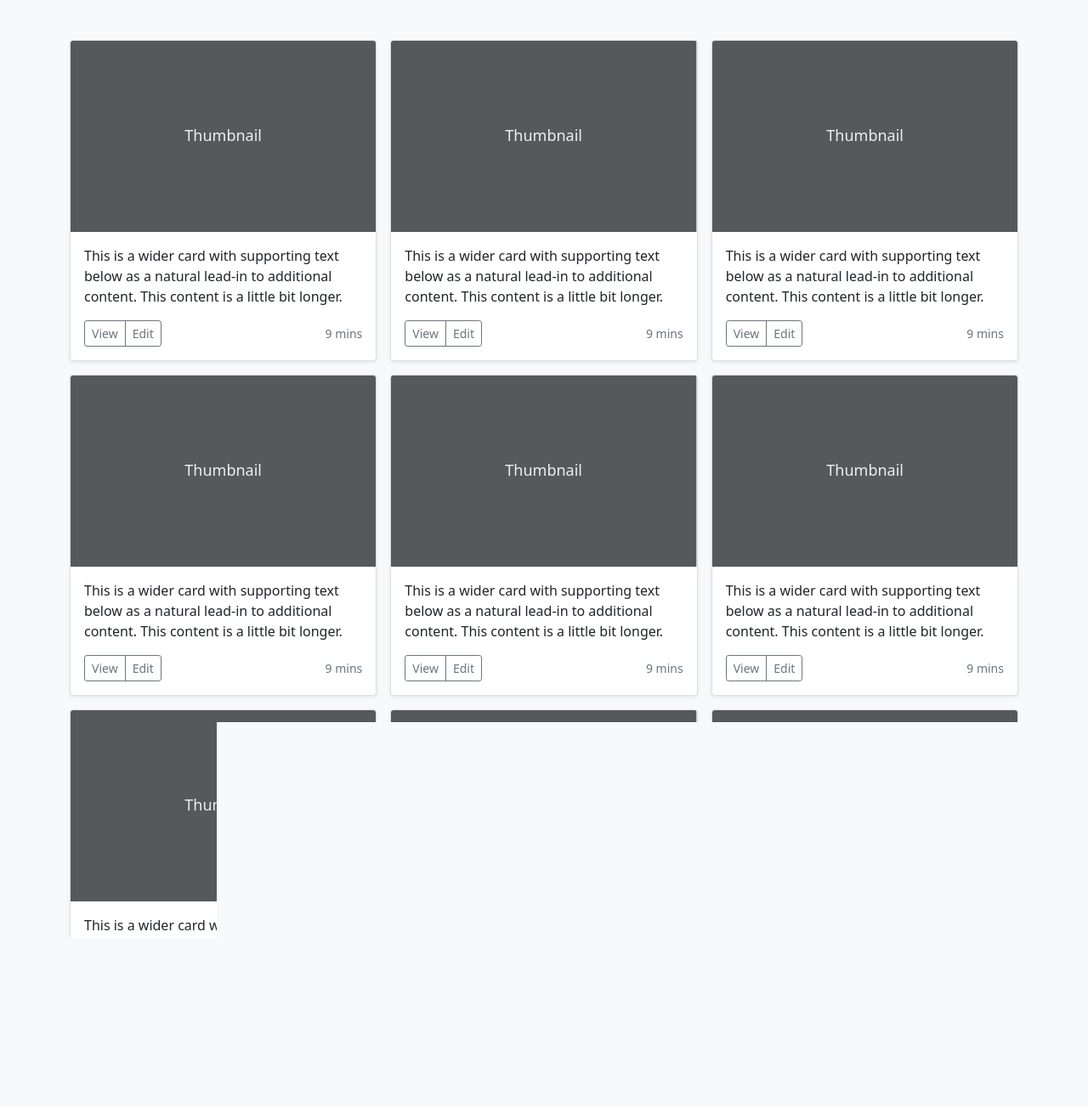
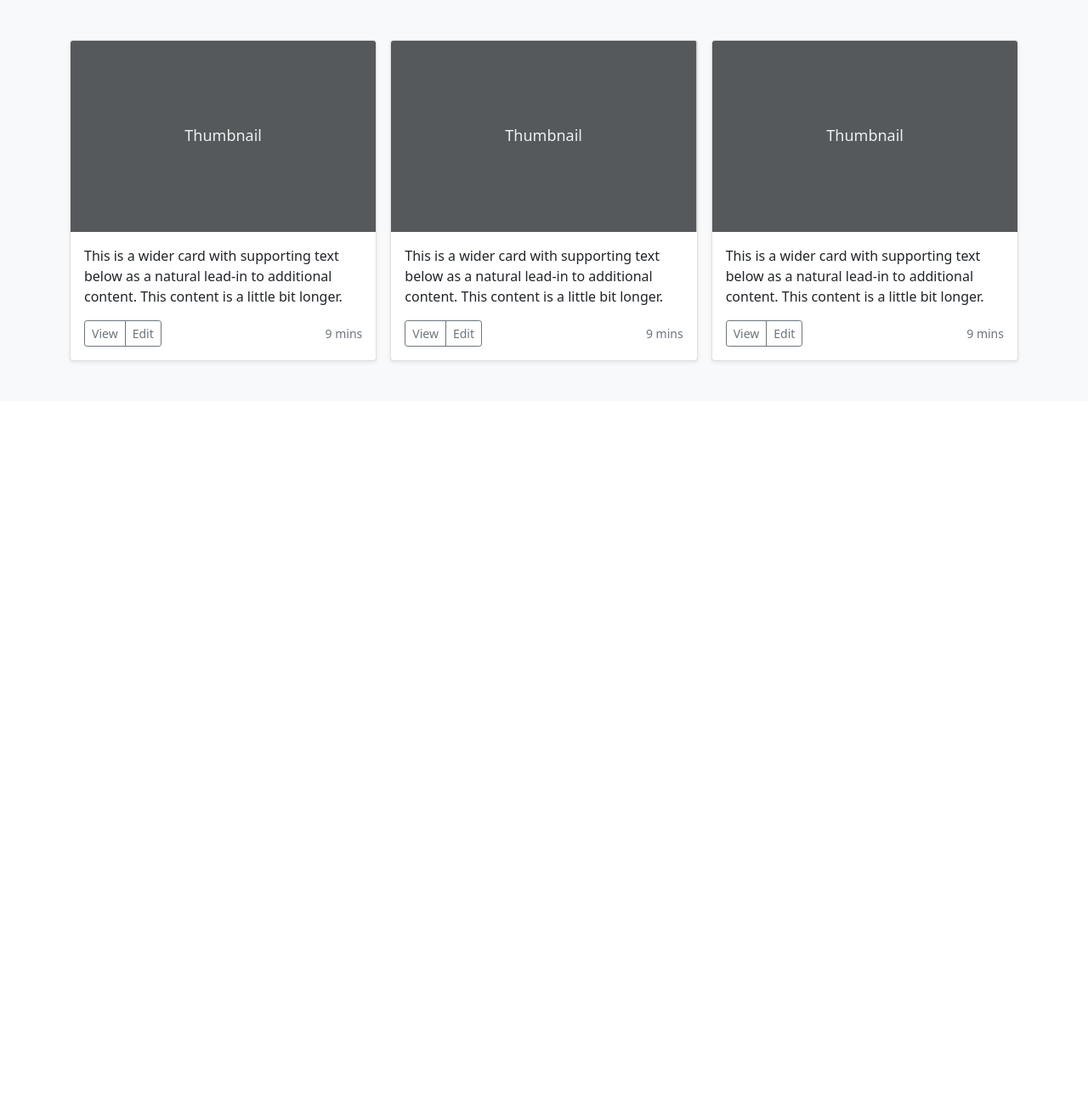
Before and after one commit to randor12/VTHacks8, a Flask app: page / in a window 1280 px wide. Shown: the part 421-1724 px from the top of the page at 85% size. After the commit the page ends 849 px from the top, so only its background shows below. Run offline with Flask 2, Linux system fonts and the light colour scheme; some libraries are stand-ins or nearby versions.

Commit message:
front end update

```diff
--- a/templates/base.html
+++ b/templates/base.html
@@ -134,119 +134,119 @@
             </div>
           </div>
         </div>
-
-        <div class="col">
-          <div class="card shadow-sm">
-            <svg class="bd-placeholder-img card-img-top" width="100%" height="225" xmlns="http://www.w3.org/2000/svg" role="img" aria-label="Placeholder: Thumbnail" preserveAspectRatio="xMidYMid slice" focusable="false"><title>Placeholder</title><rect width="100%" height="100%" fill="#55595c"/><text x="50%" y="50%" fill="#eceeef" dy=".3em">Thumbnail</text></svg>
-
-            <div class="card-body">
-              <p class="card-text">This is a wider card with supporting text below as a natural lead-in to additional content. This content is a little bit longer.</p>
-              <div class="d-flex justify-content-between align-items-center">
-                <div class="btn-group">
-                  <button type="button" class="btn btn-sm btn-outline-secondary">View</button>
-                  <button type="button" class="btn btn-sm btn-outline-secondary">Edit</button>
-                </div>
-                <small class="text-muted">9 mins</small>
-              </div>
-            </div>
-          </div>
-        </div>
-        <div class="col">
-          <div class="card shadow-sm">
-            <svg class="bd-placeholder-img card-img-top" width="100%" height="225" xmlns="http://www.w3.org/2000/svg" role="img" aria-label="Placeholder: Thumbnail" preserveAspectRatio="xMidYMid slice" focusable="false"><title>Placeholder</title><rect width="100%" height="100%" fill="#55595c"/><text x="50%" y="50%" fill="#eceeef" dy=".3em">Thumbnail</text></svg>
-
-            <div class="card-body">
-              <p class="card-text">This is a wider card with supporting text below as a natural lead-in to additional content. This content is a little bit longer.</p>
-              <div class="d-flex justify-content-between align-items-center">
-                <div class="btn-group">
-                  <button type="button" class="btn btn-sm btn-outline-secondary">View</button>
-                  <button type="button" class="btn btn-sm btn-outline-secondary">Edit</button>
-                </div>
-                <small class="text-muted">9 mins</small>
-              </div>
-            </div>
-          </div>
-        </div>
-        <div class="col">
-          <div class="card shadow-sm">
-            <svg class="bd-placeholder-img card-img-top" width="100%" height="225" xmlns="http://www.w3.org/2000/svg" role="img" aria-label="Placeholder: Thumbnail" preserveAspectRatio="xMidYMid slice" focusable="false"><title>Placeholder</title><rect width="100%" height="100%" fill="#55595c"/><text x="50%" y="50%" fill="#eceeef" dy=".3em">Thumbnail</text></svg>
-
-            <div class="card-body">
-              <p class="card-text">This is a wider card with supporting text below as a natural lead-in to additional content. This content is a little bit longer.</p>
-              <div class="d-flex justify-content-between align-items-center">
-                <div class="btn-group">
-                  <button type="button" class="btn btn-sm btn-outline-secondary">View</button>
-                  <button type="button" class="btn btn-sm btn-outline-secondary">Edit</button>
-                </div>
-                <small class="text-muted">9 mins</small>
-              </div>
-            </div>
-          </div>
-        </div>
-
-        <div class="col">
-          <div class="card shadow-sm">
-            <svg class="bd-placeholder-img card-img-top" width="100%" height="225" xmlns="http://www.w3.org/2000/svg" role="img" aria-label="Placeholder: Thumbnail" preserveAspectRatio="xMidYMid slice" focusable="false"><title>Placeholder</title><rect width="100%" height="100%" fill="#55595c"/><text x="50%" y="50%" fill="#eceeef" dy=".3em">Thumbnail</text></svg>
-
-            <div class="card-body">
-              <p class="card-text">This is a wider card with supporting text below as a natural lead-in to additional content. This content is a little bit longer.</p>
-              <div class="d-flex justify-content-between align-items-center">
-                <div class="btn-group">
-                  <button type="button" class="btn btn-sm btn-outline-secondary">View</button>
-                  <button type="button" class="btn btn-sm btn-outline-secondary">Edit</button>
-                </div>
-                <small class="text-muted">9 mins</small>
-              </div>
-            </div>
-          </div>
-        </div>
-        <div class="col">
-          <div class="card shadow-sm">
-            <svg class="bd-placeholder-img card-img-top" width="100%" height="225" xmlns="http://www.w3.org/2000/svg" role="img" aria-label="Placeholder: Thumbnail" preserveAspectRatio="xMidYMid slice" focusable="false"><title>Placeholder</title><rect width="100%" height="100%" fill="#55595c"/><text x="50%" y="50%" fill="#eceeef" dy=".3em">Thumbnail</text></svg>
-
-            <div class="card-body">
-              <p class="card-text">This is a wider card with supporting text below as a natural lead-in to additional content. This content is a little bit longer.</p>
-              <div class="d-flex justify-content-between align-items-center">
-                <div class="btn-group">
-                  <button type="button" class="btn btn-sm btn-outline-secondary">View</button>
-                  <button type="button" class="btn btn-sm btn-outline-secondary">Edit</button>
-                </div>
-                <small class="text-muted">9 mins</small>
-              </div>
-            </div>
-          </div>
-        </div>
-        <div class="col">
-          <div class="card shadow-sm">
-            <svg class="bd-placeholder-img card-img-top" width="100%" height="225" xmlns="http://www.w3.org/2000/svg" role="img" aria-label="Placeholder: Thumbnail" preserveAspectRatio="xMidYMid slice" focusable="false"><title>Placeholder</title><rect width="100%" height="100%" fill="#55595c"/><text x="50%" y="50%" fill="#eceeef" dy=".3em">Thumbnail</text></svg>
-
-            <div class="card-body">
-              <p class="card-text">This is a wider card with supporting text below as a natural lead-in to additional content. This content is a little bit longer.</p>
-              <div class="d-flex justify-content-between align-items-center">
-                <div class="btn-group">
-                  <button type="button" class="btn btn-sm btn-outline-secondary">View</button>
-                  <button type="button" class="btn btn-sm btn-outline-secondary">Edit</button>
-                </div>
-                <small class="text-muted">9 mins</small>
-              </div>
-            </div>
-          </div>
-        </div>
+{##}
+{#        <div class="col">#}
+{#          <div class="card shadow-sm">#}
+{#            <svg class="bd-placeholder-img card-img-top" width="100%" height="225" xmlns="http://www.w3.org/2000/svg" role="img" aria-label="Placeholder: Thumbnail" preserveAspectRatio="xMidYMid slice" focusable="false"><title>Placeholder</title><rect width="100%" height="100%" fill="#55595c"/><text x="50%" y="50%" fill="#eceeef" dy=".3em">Thumbnail</text></svg>#}
+{##}
+{#            <div class="card-body">#}
+{#              <p class="card-text">This is a wider card with supporting text below as a natural lead-in to additional content. This content is a little bit longer.</p>#}
+{#              <div class="d-flex justify-content-between align-items-center">#}
+{#                <div class="btn-group">#}
+{#                  <button type="button" class="btn btn-sm btn-outline-secondary">View</button>#}
+{#                  <button type="button" class="btn btn-sm btn-outline-secondary">Edit</button>#}
+{#                </div>#}
+{#                <small class="text-muted">9 mins</small>#}
+{#              </div>#}
+{#            </div>#}
+{#          </div>#}
+{#        </div>#}
+{#        <div class="col">#}
+{#          <div class="card shadow-sm">#}
+{#            <svg class="bd-placeholder-img card-img-top" width="100%" height="225" xmlns="http://www.w3.org/2000/svg" role="img" aria-label="Placeholder: Thumbnail" preserveAspectRatio="xMidYMid slice" focusable="false"><title>Placeholder</title><rect width="100%" height="100%" fill="#55595c"/><text x="50%" y="50%" fill="#eceeef" dy=".3em">Thumbnail</text></svg>#}
+{##}
+{#            <div class="card-body">#}
+{#              <p class="card-text">This is a wider card with supporting text below as a natural lead-in to additional content. This content is a little bit longer.</p>#}
+{#              <div class="d-flex justify-content-between align-items-center">#}
+{#                <div class="btn-group">#}
+{#                  <button type="button" class="btn btn-sm btn-outline-secondary">View</button>#}
+{#                  <button type="button" class="btn btn-sm btn-outline-secondary">Edit</button>#}
+{#                </div>#}
+{#                <small class="text-muted">9 mins</small>#}
+{#              </div>#}
+{#            </div>#}
+{#          </div>#}
+{#        </div>#}
+{#        <div class="col">#}
+{#          <div class="card shadow-sm">#}
+{#            <svg class="bd-placeholder-img card-img-top" width="100%" height="225" xmlns="http://www.w3.org/2000/svg" role="img" aria-label="Placeholder: Thumbnail" preserveAspectRatio="xMidYMid slice" focusable="false"><title>Placeholder</title><rect width="100%" height="100%" fill="#55595c"/><text x="50%" y="50%" fill="#eceeef" dy=".3em">Thumbnail</text></svg>#}
+{##}
+{#            <div class="card-body">#}
+{#              <p class="card-text">This is a wider card with supporting text below as a natural lead-in to additional content. This content is a little bit longer.</p>#}
+{#              <div class="d-flex justify-content-between align-items-center">#}
+{#                <div class="btn-group">#}
+{#                  <button type="button" class="btn btn-sm btn-outline-secondary">View</button>#}
+{#                  <button type="button" class="btn btn-sm btn-outline-secondary">Edit</button>#}
+{#                </div>#}
+{#                <small class="text-muted">9 mins</small>#}
+{#              </div>#}
+{#            </div>#}
+{#          </div>#}
+{#        </div>#}
+{##}
+{#        <div class="col">#}
+{#          <div class="card shadow-sm">#}
+{#            <svg class="bd-placeholder-img card-img-top" width="100%" height="225" xmlns="http://www.w3.org/2000/svg" role="img" aria-label="Placeholder: Thumbnail" preserveAspectRatio="xMidYMid slice" focusable="false"><title>Placeholder</title><rect width="100%" height="100%" fill="#55595c"/><text x="50%" y="50%" fill="#eceeef" dy=".3em">Thumbnail</text></svg>#}
+{##}
+{#            <div class="card-body">#}
+{#              <p class="card-text">This is a wider card with supporting text below as a natural lead-in to additional content. This content is a little bit longer.</p>#}
+{#              <div class="d-flex justify-content-between align-items-center">#}
+{#                <div class="btn-group">#}
+{#                  <button type="button" class="btn btn-sm btn-outline-secondary">View</button>#}
+{#                  <button type="button" class="btn btn-sm btn-outline-secondary">Edit</button>#}
+{#                </div>#}
+{#                <small class="text-muted">9 mins</small>#}
+{#              </div>#}
+{#            </div>#}
+{#          </div>#}
+{#        </div>#}
+{#        <div class="col">#}
+{#          <div class="card shadow-sm">#}
+{#            <svg class="bd-placeholder-img card-img-top" width="100%" height="225" xmlns="http://www.w3.org/2000/svg" role="img" aria-label="Placeholder: Thumbnail" preserveAspectRatio="xMidYMid slice" focusable="false"><title>Placeholder</title><rect width="100%" height="100%" fill="#55595c"/><text x="50%" y="50%" fill="#eceeef" dy=".3em">Thumbnail</text></svg>#}
+{##}
+{#            <div class="card-body">#}
+{#              <p class="card-text">This is a wider card with supporting text below as a natural lead-in to additional content. This content is a little bit longer.</p>#}
+{#              <div class="d-flex justify-content-between align-items-center">#}
+{#                <div class="btn-group">#}
+{#                  <button type="button" class="btn btn-sm btn-outline-secondary">View</button>#}
+{#                  <button type="button" class="btn btn-sm btn-outline-secondary">Edit</button>#}
+{#                </div>#}
+{#                <small class="text-muted">9 mins</small>#}
+{#              </div>#}
+{#            </div>#}
+{#          </div>#}
+{#        </div>#}
+{#        <div class="col">#}
+{#          <div class="card shadow-sm">#}
+{#            <svg class="bd-placeholder-img card-img-top" width="100%" height="225" xmlns="http://www.w3.org/2000/svg" role="img" aria-label="Placeholder: Thumbnail" preserveAspectRatio="xMidYMid slice" focusable="false"><title>Placeholder</title><rect width="100%" height="100%" fill="#55595c"/><text x="50%" y="50%" fill="#eceeef" dy=".3em">Thumbnail</text></svg>#}
+{##}
+{#            <div class="card-body">#}
+{#              <p class="card-text">This is a wider card with supporting text below as a natural lead-in to additional content. This content is a little bit longer.</p>#}
+{#              <div class="d-flex justify-content-between align-items-center">#}
+{#                <div class="btn-group">#}
+{#                  <button type="button" class="btn btn-sm btn-outline-secondary">View</button>#}
+{#                  <button type="button" class="btn btn-sm btn-outline-secondary">Edit</button>#}
+{#                </div>#}
+{#                <small class="text-muted">9 mins</small>#}
+{#              </div>#}
+{#            </div>#}
+{#          </div>#}
+{#        </div>#}
       </div>
     </div>
   </div>
 
 </main>
 
-<footer class="text-muted py-5">
-  <div class="container">
-    <p class="float-end mb-1">
-      <a href="#">Back to top</a>
-    </p>
-    <p class="mb-1">Album example is &copy; Bootstrap, but please download and customize it for yourself!</p>
-    <p class="mb-0">New to Bootstrap? <a href="/">Visit the homepage</a> or read our <a href="../getting-started/introduction/">getting started guide</a>.</p>
-  </div>
-</footer>
+{#<footer class="text-muted py-5">#}
+{#  <div class="container">#}
+{#    <p class="float-end mb-1">#}
+{#      <a href="#">Back to top</a>#}
+{#    </p>#}
+{#    <p class="mb-1">Album example is &copy; Bootstrap, but please download and customize it for yourself!</p>#}
+{#    <p class="mb-0">New to Bootstrap? <a href="/">Visit the homepage</a> or read our <a href="../getting-started/introduction/">getting started guide</a>.</p>#}
+{#  </div>#}
+{#</footer>#}
 
 
 {#    <script src="../assets/dist/js/bootstrap.bundle.min.js"></script>#}
```
